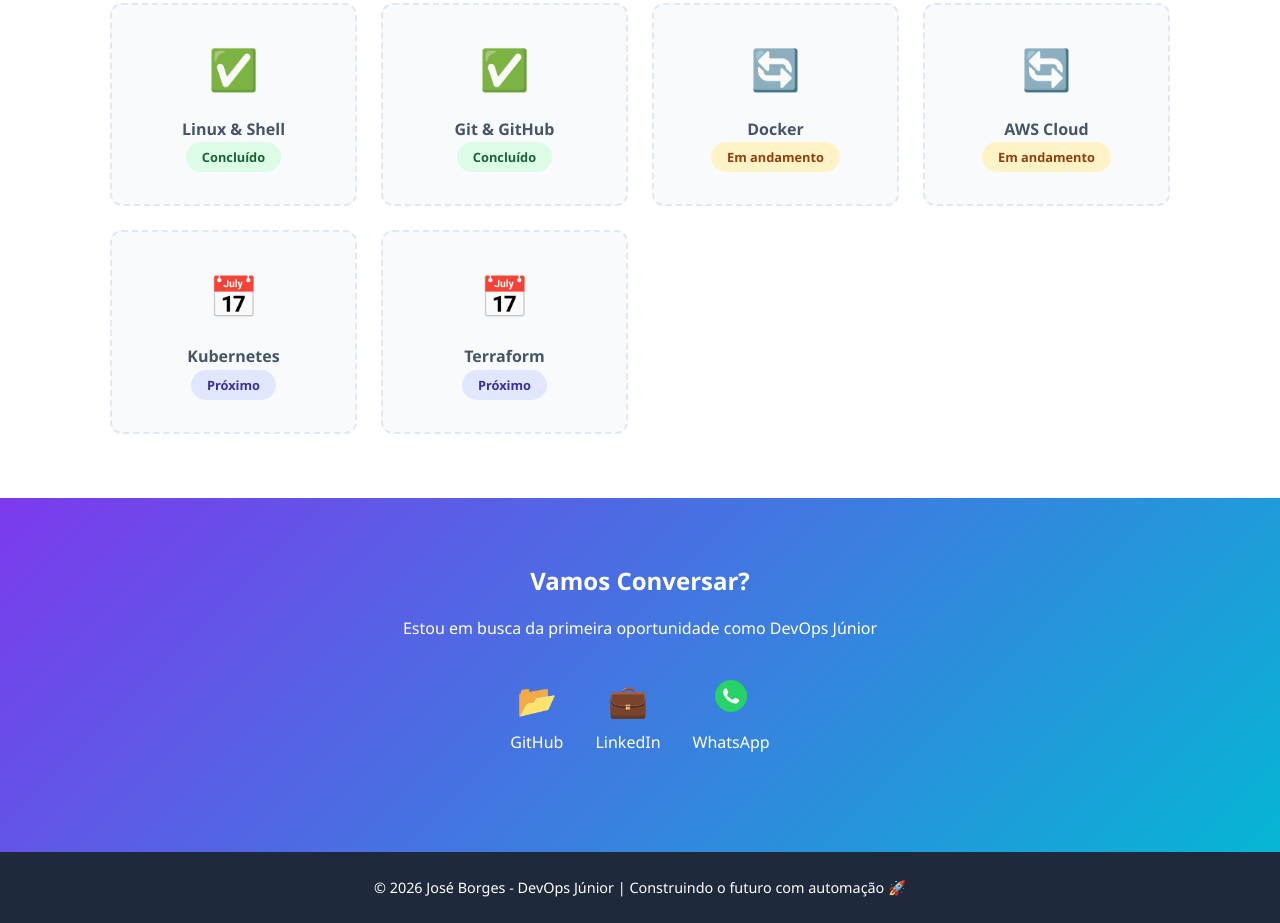
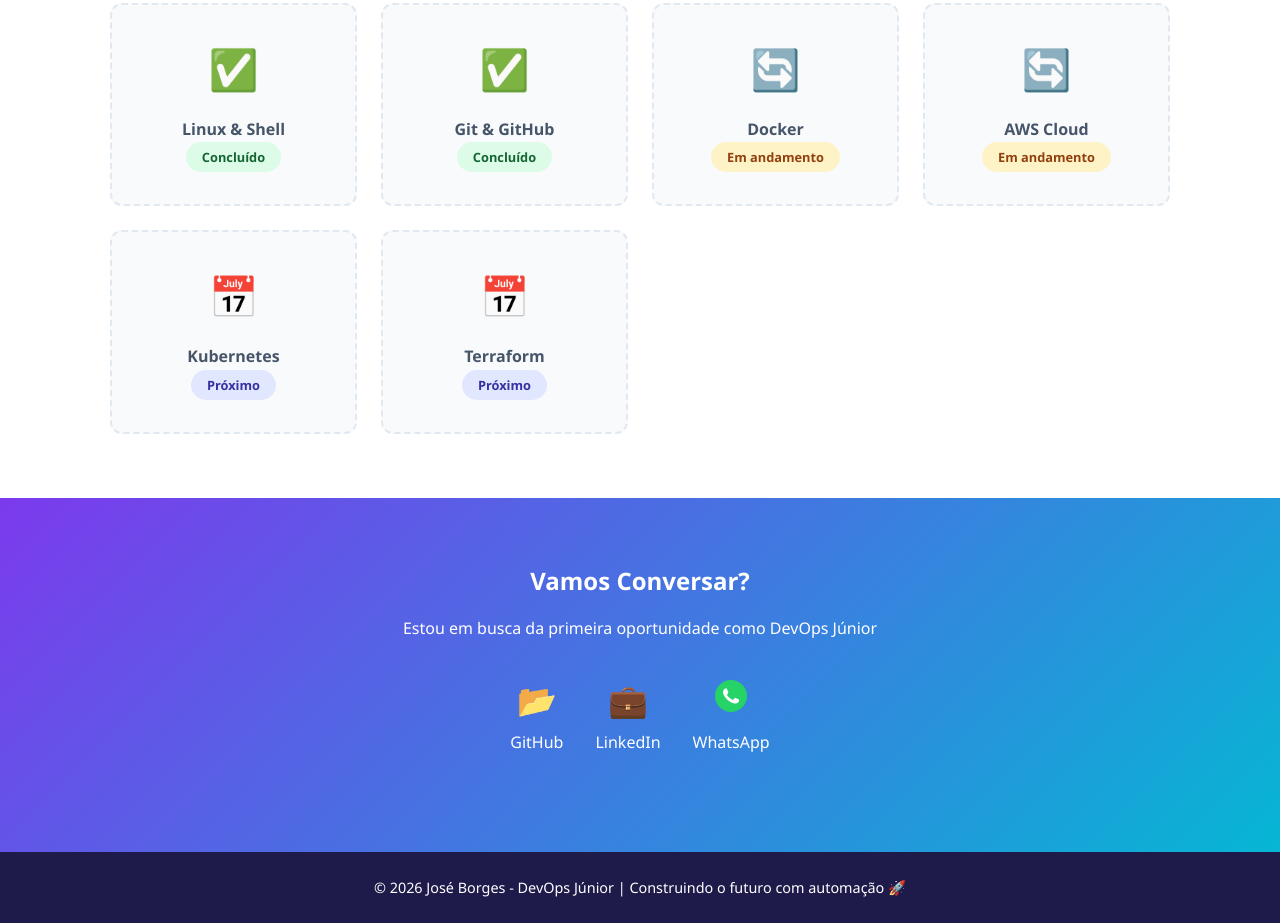
Before and after one commit to JBorges-QA/portifolio, a plain HTML site: page index.html in a window 1280 px wide. Shown: the part 2159-3082 px from the top of the page. Drawn offline with Linux system fonts and the light colour scheme.

Commit message:
Alterado cor do footer para manter estático com mudança de modo

```diff
--- a/style.css
+++ b/style.css
@@ -525,7 +525,7 @@ body {
 }
 
 footer {
-    background: var(--secondary);
+    background: #1e1b4b;
     color: white;
     text-align: center;
     padding: 1.5rem 0;
```
